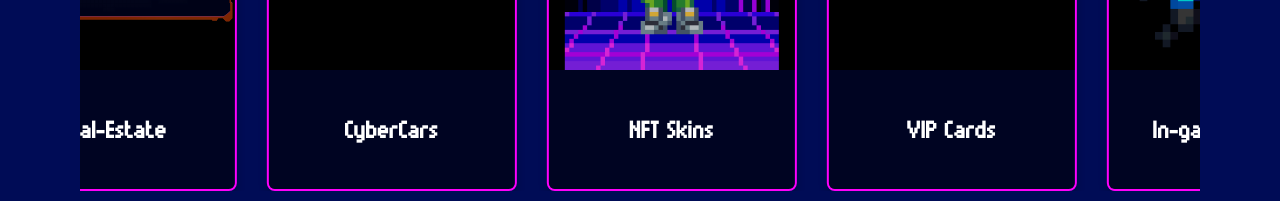
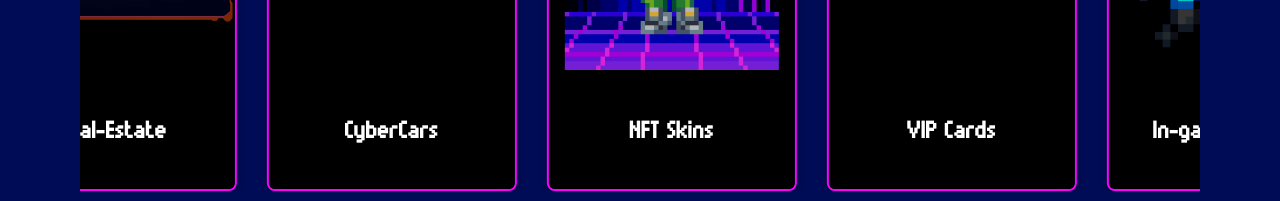
Before and after one commit to gammahazard/CyberVerse-v2, a Next.js app: page / in a window 1280 px wide. Shown: the part 2809-3010 px from the top of the page. Built offline with nearby package versions, Linux system fonts and the light colour scheme.

Commit message:
change styling features

```diff
--- a/src/components/CyberCitizens.tsx
+++ b/src/components/CyberCitizens.tsx
@@ -321,7 +321,7 @@ const SectionText = () => {
                     <Box
                       sx={{
                         height: '30%',
-                        backgroundColor: 'rgba(0, 0, 0, 0.5)',
+                        backgroundColor: 'rgba(0, 0, 0, 1)',
                         padding: '10px 20px',
                         color: 'white',
                         fontWeight: 'bold',
--- a/src/components/Features.tsx
+++ b/src/components/Features.tsx
@@ -203,7 +203,7 @@ const Features = () => {
       px={2}
       gap={4}
       sx={{
-        backgroundColor: '#121212',
+        backgroundColor: 'rgb(0, 0, 0, 0.5)',
         marginTop: "15rem",
         border: '2px solid #FF00FC',
         borderRadius: '12px',
```
